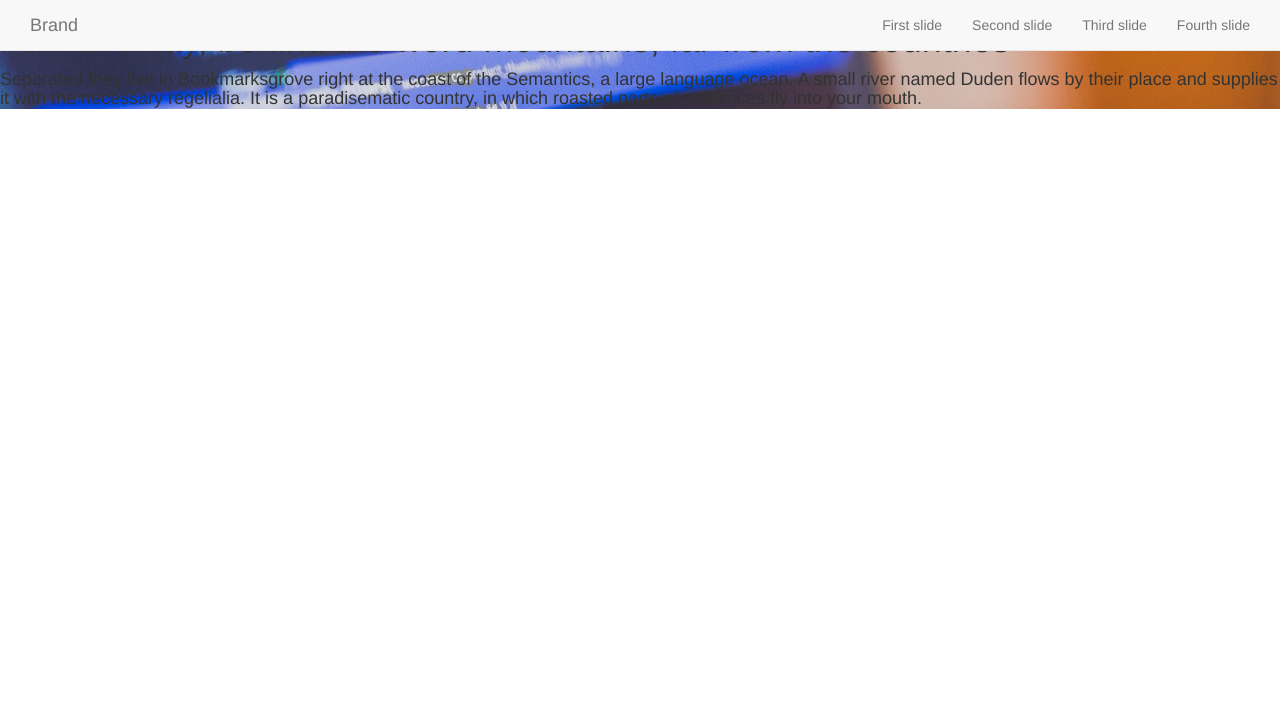
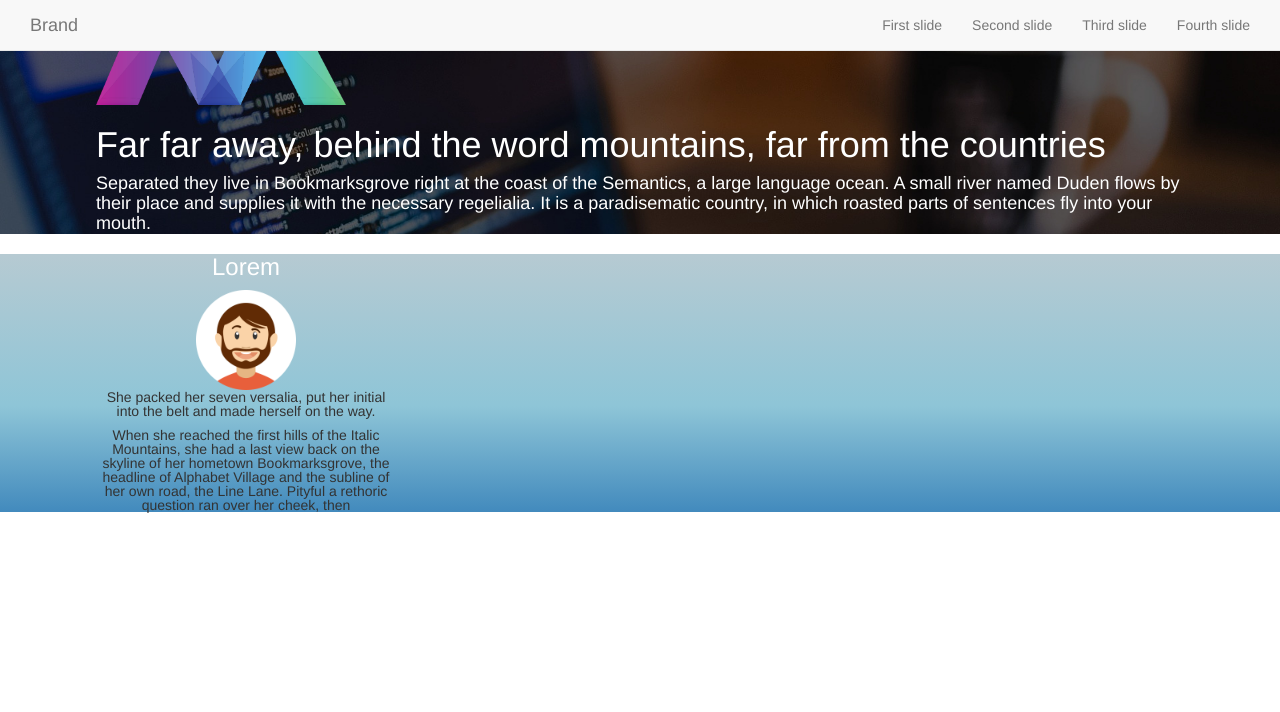
Before and after one commit to dariuszwrzesien/DwrHtmlTemplate, a PHP site: page / in a window 1280 px wide. Shown: the top 712 px of the page. Run offline with PHP 8.4, Linux system fonts and the light colour scheme; some libraries are stand-ins or nearby versions.

Commit message:
section1 wip

```diff
--- a/fullpage-rwd-template/css/dwr-style.css
+++ b/fullpage-rwd-template/css/dwr-style.css
@@ -16,12 +16,50 @@ table {
     border-collapse: collapse;
     border-spacing: 0;
 }
-#section0{
-    background-image: url('/img/homepage.jpg');
+h1, h2, h3, h4, h5, h6 {
+    color: #ffffff;
 }
 
 @media (min-width:320px) {
     /* smartphones, iPhone, portrait 480x320 phones */
+
+    .section-container{
+        width: 85%;
+        margin: 0 auto;
+    }
+
+    /* Section 0 */
+    #section0 .logo{
+        width: 250px;
+    }
+    #section0{
+        background: url('../img/section0.jpg') no-repeat center center fixed;
+        -webkit-background-size: cover;
+        -moz-background-size: cover;
+        -o-background-size: cover;
+        background-size: cover;
+    }
+
+    /* Section 1 */
+    #section1{
+        /* http://www.cssmatic.com/gradient-generator */
+        background: rgba(182,202,210,1);
+        background: -moz-linear-gradient(top, rgba(182,202,210,1) 0%, rgba(142,197,215,1) 59%, rgba(66,138,189,1) 100%);
+        background: -webkit-gradient(left top, left bottom, color-stop(0%, rgba(182,202,210,1)), color-stop(59%, rgba(142,197,215,1)), color-stop(100%, rgba(66,138,189,1)));
+        background: -webkit-linear-gradient(top, rgba(182,202,210,1) 0%, rgba(142,197,215,1) 59%, rgba(66,138,189,1) 100%);
+        background: -o-linear-gradient(top, rgba(182,202,210,1) 0%, rgba(142,197,215,1) 59%, rgba(66,138,189,1) 100%);
+        background: -ms-linear-gradient(top, rgba(182,202,210,1) 0%, rgba(142,197,215,1) 59%, rgba(66,138,189,1) 100%);
+        background: linear-gradient(to bottom, rgba(182,202,210,1) 0%, rgba(142,197,215,1) 59%, rgba(66,138,189,1) 100%);
+        filter: progid:DXImageTransform.Microsoft.gradient( startColorstr='#b6cad2', endColorstr='#428abd', GradientType=0 );
+    }
+    .team-mate {
+        width: 300px;
+        text-align: center;
+    }
+    .team-mate img{
+        width: 100px;
+    }
+
 }
 @media (min-width:481px) { /* portrait e-readers (Nook/Kindle), smaller tablets @ 600 or @ 640 wide. */ }
 @media (min-width:641px) { /* portrait tablets, portrait iPad, landscape e-readers, landscape 800x480 or 854x480 phones */ }
--- a/fullpage-rwd-template/index.php
+++ b/fullpage-rwd-template/index.php
@@ -41,10 +41,27 @@
 </nav>
 <div id="fullpage">
     <div class="section " id="section0">
-        <h1>Far far away, behind the word mountains, far from the countries </h1>
-        <h4>Separated they live in Bookmarksgrove right at the coast of the Semantics, a large language ocean.
-            A small river named Duden flows by their place and supplies it with the necessary regelialia.
-            It is a paradisematic country, in which roasted parts of sentences fly into your mouth.</h4>
+        <div class="section-container">
+            <img class="logo" src="img/logo.png">
+            <h1>Far far away, behind the word mountains, far from the countries </h1>
+            <h4>Separated they live in Bookmarksgrove right at the coast of the Semantics, a large language ocean.
+                A small river named Duden flows by their place and supplies it with the necessary regelialia.
+                It is a paradisematic country, in which roasted parts of sentences fly into your mouth.</h4>
+        </div>
+    </div>
+    <div class="section" id="section1">
+        <div class="section-container">
+            <div class="team">
+                <div class="team-mate">
+                    <h3>Lorem</h3>
+                    <img src="img/p1.png">
+                    <p>She packed her seven versalia, put her initial into the belt and made herself on the way.</p>
+                    <p>When she reached the first hills of the Italic Mountains, she had a last view back on the skyline of
+                        her hometown Bookmarksgrove, the headline of Alphabet Village and the subline of her own road, the
+                        Line Lane. Pityful a rethoric question ran over her cheek, then </p>
+                </div>
+            </div>
+        </div>
     </div>
 <!--    <div class="section active" id="section1">-->
 <!--        <div class="slide">-->
@@ -103,7 +120,7 @@
 <script type="text/javascript">
     $(document).ready(function() {
         $('#fullpage').fullpage({
-            sectionsColor: ['#1bbc9b', '#4BBFC3', '#7BAABE', 'whitesmoke', '#ccddff'],
+            sectionsColor: ['#1bbc9b', '', '#7BAABE', 'whitesmoke', '#ccddff'],
             anchors: ['firstPage', 'secondPage', '3rdPage', '4thpage', 'lastPage'],
             menu: '#menu',
             scrollingSpeed: 1000
```
Also changed, not shown: fullpage-rwd-template/img/homepage.jpg (deleted), fullpage-rwd-template/img/logo.png (added), fullpage-rwd-template/img/p1.png (added), fullpage-rwd-template/img/p2.png (added), fullpage-rwd-template/img/p3.png (added), fullpage-rwd-template/img/section0.jpg (added).
